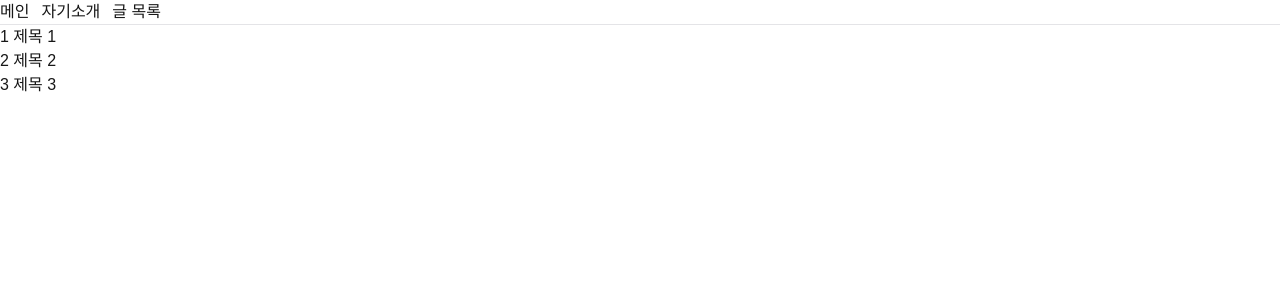
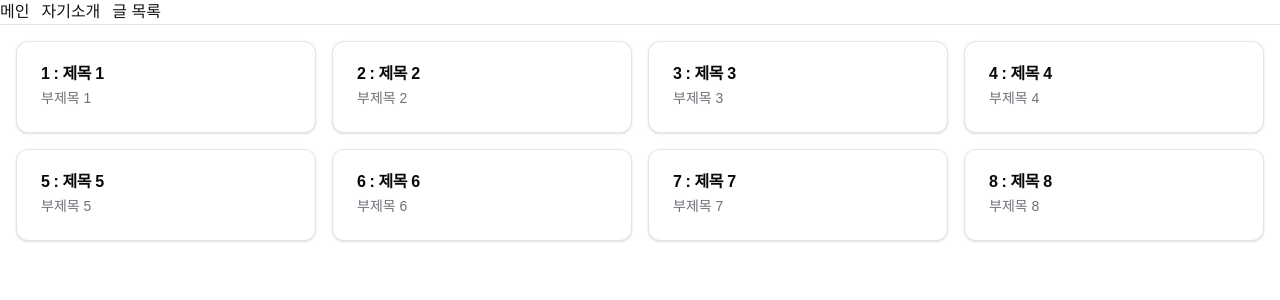
Before and after one commit to CheorHyeon/blog-2024-09-11, a Next.js app: page /posts in a window 1280 px wide. Shown: the top 300 px of the page. Built offline with nearby package versions, Linux system fonts and the light colour scheme; a web font is replaced by a local one.

Commit message:
글 목록 카드 사용하여 디자인

```diff
--- a/data/posts.ts
+++ b/data/posts.ts
@@ -1,22 +1,85 @@
 import { Post } from "@/types/post";
 // 인덱스 시그니처 : java DTO 사용과 유사, Post 타입 안정성 보장
 export const posts: { [key: number]: Post } = {
+  8: {
+    id: 8,
+    title: "제목 8",
+    subTitle: "부제목 8",
+    content: "",
+  },
+  7: {
+    id: 7,
+    title: "제목 7",
+    subTitle: "부제목 7",
+    content: "",
+  },
+  6: {
+    id: 6,
+    title: "제목 6",
+    subTitle: "부제목 6",
+    content: "",
+  },
+  5: {
+    id: 5,
+    title: "제목 5",
+    subTitle: "부제목 5",
+    content: "",
+  },
+  4: {
+    id: 4,
+    title: "제목 4",
+    subTitle: "부제목 4",
+    content: "",
+  },
   3: {
     id: 3,
     title: "제목 3",
+    subTitle: "부제목 3",
     content: "",
   },
   2: {
     id: 2,
     title: "제목 2",
+    subTitle: "부제목 2",
     content: "",
   },
   1: {
     id: 1,
     title: "제목 1",
+    subTitle: "부제목 1",
     content: "",
   },
 };
+
+posts[8].content = `
+# 제목 8
+## 제목 8
+### 제목 8
+`.trim();
+
+posts[7].content = `
+# 제목 7
+## 제목 7
+### 제목 7
+`.trim();
+
+posts[6].content = `
+# 제목 6
+## 제목 6
+### 제목 6
+`.trim();
+
+posts[5].content = `
+# 제목 5
+## 제목 5
+### 제목 5
+`.trim();
+
+posts[4].content = `
+# 제목 4
+## 제목 4
+### 제목 4
+`.trim();
 
 posts[3].content = `
 # 제목 3
@@ -28,9 +91,6 @@
 # 제목 2
 ## 제목 2
 ### 제목 2
-<script>
-  alert('하이');
-</script>
 `.trim();
 
 posts[1].content = `
@@ -42,8 +102,10 @@
 - 하세요.
     - 반갑습니다.
     - 반갑습니다.
+
 \`\`\`c
 #include <stdio.h>
+
 int main() {
     return 0;
 }
--- a/src/app/posts/page.tsx
+++ b/src/app/posts/page.tsx
@@ -1,22 +1,35 @@
 import { posts } from "@/../data/posts";
 import Link from "next/link";
+import {
+  Card,
+  CardContent,
+  CardDescription,
+  CardFooter,
+  CardHeader,
+  CardTitle,
+} from "@/components/ui/card";
 
 export default async function PostList() {
   const postListItems = [];
 
   for (const id in posts) {
     postListItems.push(
-      <li key={id} className="flex">
-        <Link href={`/posts/${id}`}>
-          {posts[id].id} {posts[id].title}
-        </Link>
-      </li>
+      <Link key={id} href={`/posts/${id}`}>
+        <Card>
+          <CardHeader>
+            <CardTitle>
+              {posts[id].id} : {posts[id].title}
+            </CardTitle>
+            <CardDescription>{posts[id].subTitle}</CardDescription>
+          </CardHeader>
+        </Card>
+      </Link>
     );
   }
 
   return (
-    <>
-      <ul>{postListItems}</ul>
-    </>
+    <div className="my-4 px-4 container mx-auto grid grid-cols-1 sm:grid-cols-2 md:grid-cols-3 lg:grid-cols-4 gap-4">
+      {postListItems}
+    </div>
   );
 }
--- /dev/null
+++ b/src/components/ui/card.tsx
@@ -0,0 +1,76 @@
+import * as React from "react"
+
+import { cn } from "@/lib/utils"
+
+const Card = React.forwardRef<
+  HTMLDivElement,
+  React.HTMLAttributes<HTMLDivElement>
+>(({ className, ...props }, ref) => (
+  <div
+    ref={ref}
+    className={cn(
+      "rounded-xl border bg-card text-card-foreground shadow",
+      className
+    )}
+    {...props}
+  />
+))
+Card.displayName = "Card"
+
+const CardHeader = React.forwardRef<
+  HTMLDivElement,
+  React.HTMLAttributes<HTMLDivElement>
+>(({ className, ...props }, ref) => (
+  <div
+    ref={ref}
+    className={cn("flex flex-col space-y-1.5 p-6", className)}
+    {...props}
+  />
+))
+CardHeader.displayName = "CardHeader"
+
+const CardTitle = React.forwardRef<
+  HTMLParagraphElement,
+  React.HTMLAttributes<HTMLHeadingElement>
+>(({ className, ...props }, ref) => (
+  <h3
+    ref={ref}
+    className={cn("font-semibold leading-none tracking-tight", className)}
+    {...props}
+  />
+))
+CardTitle.displayName = "CardTitle"
+
+const CardDescription = React.forwardRef<
+  HTMLParagraphElement,
+  React.HTMLAttributes<HTMLParagraphElement>
+>(({ className, ...props }, ref) => (
+  <p
+    ref={ref}
+    className={cn("text-sm text-muted-foreground", className)}
+    {...props}
+  />
+))
+CardDescription.displayName = "CardDescription"
+
+const CardContent = React.forwardRef<
+  HTMLDivElement,
+  React.HTMLAttributes<HTMLDivElement>
+>(({ className, ...props }, ref) => (
+  <div ref={ref} className={cn("p-6 pt-0", className)} {...props} />
+))
+CardContent.displayName = "CardContent"
+
+const CardFooter = React.forwardRef<
+  HTMLDivElement,
+  React.HTMLAttributes<HTMLDivElement>
+>(({ className, ...props }, ref) => (
+  <div
+    ref={ref}
+    className={cn("flex items-center p-6 pt-0", className)}
+    {...props}
+  />
+))
+CardFooter.displayName = "CardFooter"
+
+export { Card, CardHeader, CardFooter, CardTitle, CardDescription, CardContent }
--- a/src/types/post.ts
+++ b/src/types/post.ts
@@ -1,5 +1,6 @@
 export type Post = {
     id: number;
     title: string;
+    subTitle: string;
     content: string
 };
```
